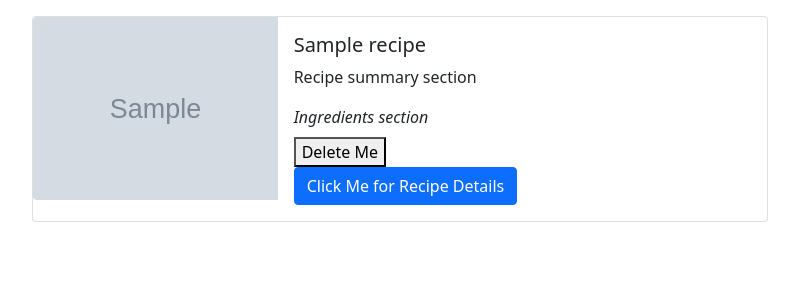
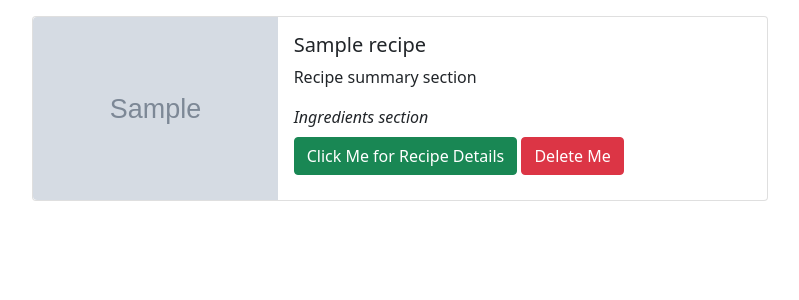
Before and after one commit to aubreyselamu/We-Have-Food-at-Home-, a Flask app: template templates/user/favorites.html in a window 1280 px wide. Shown: the part 56-356 px from the top of the page, without its empty margins (240-1039 px from the left). Run offline with Flask 2, Linux system fonts and the light colour scheme; the template is opened without the code that fills it: values that come from a table or form of the project are taken from there, others are empty; tables that the repository leaves empty hold one stand-in row (values such as "Sample post"); grey boxes marked "Sample" are stand-in pictures; some libraries are stand-ins or nearby versions.

Commit message:
updated UI (buttons)

```diff
--- a/templates/user/favorites.html
+++ b/templates/user/favorites.html
@@ -17,12 +17,10 @@
                   <div class="mb-2">
                     <i>Ingredients section</i>
                   </div>
-                  <form>
-                    <button>Delete Me</button>
+                  <form action="/recipe/{{favorite.recipe.id}}/delete" method="POST">
+                    <a href="/recipe/{{favorite.recipe.id}}" class="btn btn-success">Click Me for Recipe Details</a>
+                    <button class="btn btn-danger">Delete Me</button>
                   </form>
-                  <div>
-                    <a href="#" class="btn btn-primary">Click Me for Recipe Details</a>
-                  </div>
                 </div>
               </div>
             </div>
```
